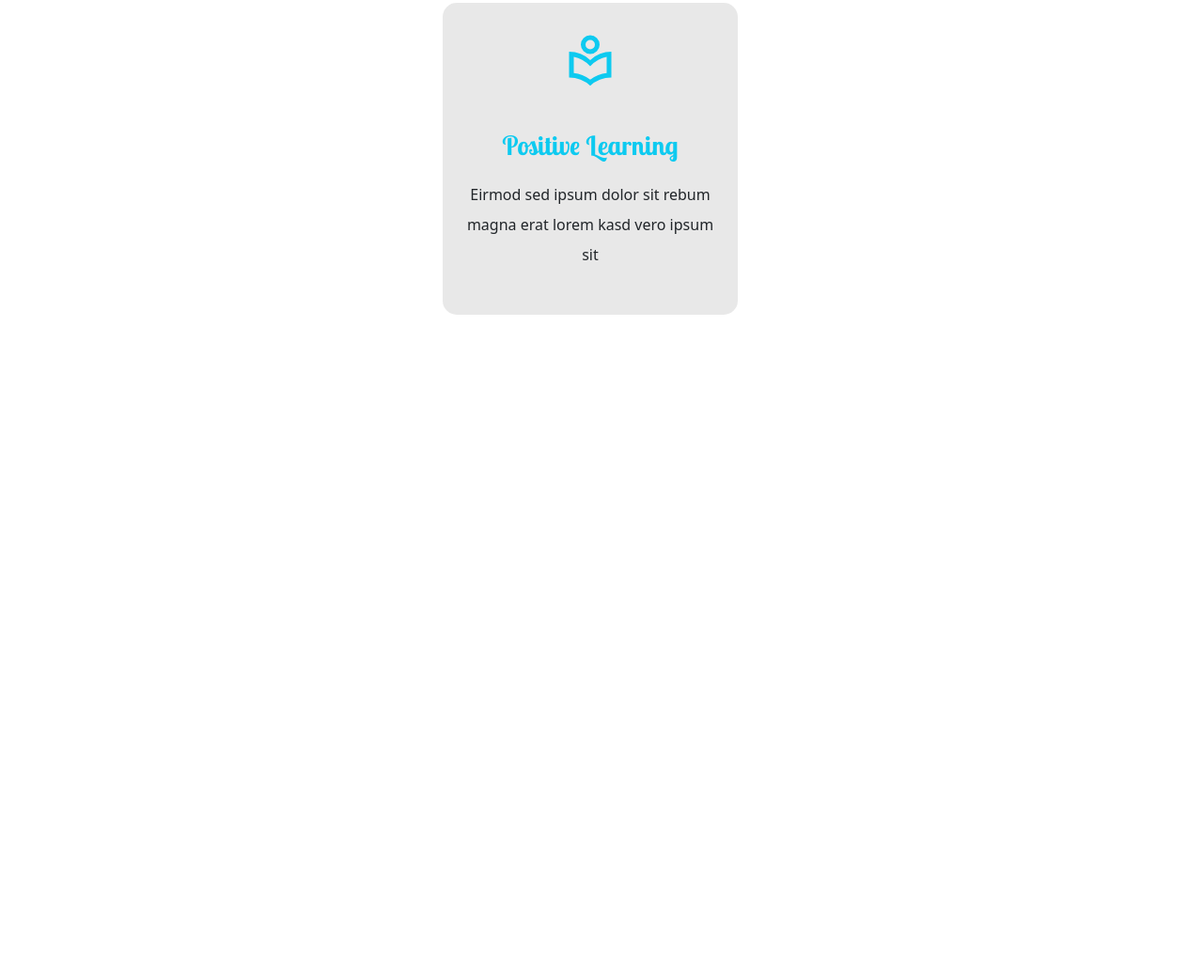
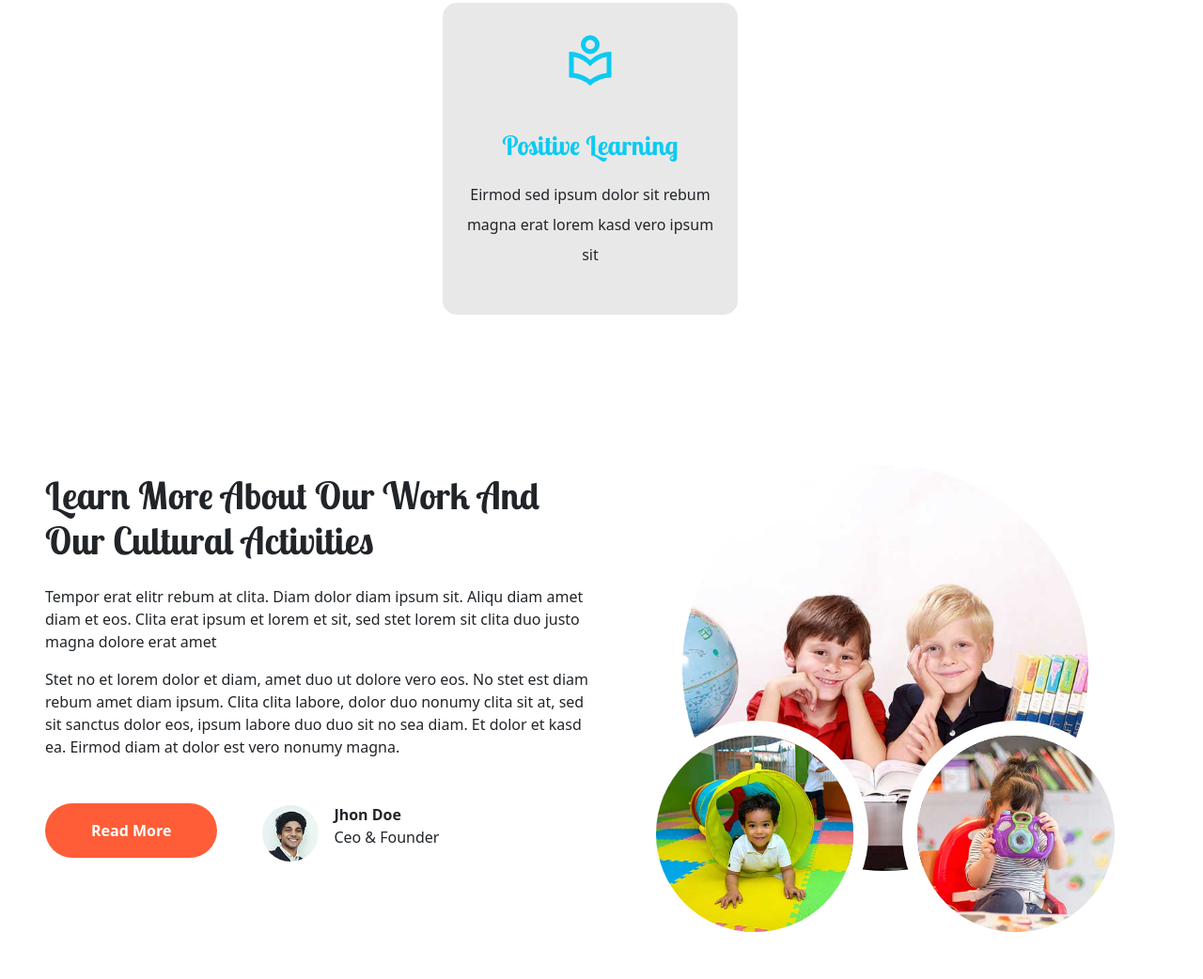
Before and after one commit to sajon01/Kidder-clone, a plain HTML site: page index.html in a window 1280 px wide. Shown: the part 1344-2386 px from the top of the page at 94% size. Before the commit the page ends 1679 px from the top, so only its background shows below. Drawn offline with nearby package versions, Linux system fonts and the light colour scheme.

Commit message:
activities section

```diff
--- a/index.html
+++ b/index.html
@@ -135,6 +135,37 @@
             </div>
 
     </section>
+
+<!-- activities section -->
+
+    <section class="container-fluid activities my-5 px-5">
+        <div class="row d-flex flex-column flex-md-row align-items-center">
+            <div class="col col-md-6">
+                <h1 class="mb-4">
+                    Learn More About Our Work And Our Cultural Activities
+                </h1>
+                <p>Tempor erat elitr rebum at clita. Diam dolor diam ipsum sit. Aliqu diam amet diam et eos. Clita erat ipsum et lorem et sit, sed stet lorem sit clita duo justo magna dolore erat amet</p>
+                <p>Stet no et lorem dolor et diam, amet duo ut dolore vero eos. No stet est diam rebum amet diam ipsum. Clita clita labore, dolor duo nonumy clita sit at, sed sit sanctus dolor eos, ipsum labore duo duo sit no sea diam. Et dolor et kasd ea. Eirmod diam at dolor est vero nonumy magna.</p>
+                <div class="d-flex mt-5 gap-5">
+                   <div>
+                    <button type="button" class="btn fw-bold py-3 px-5">Read More</button>
+                   </div>
+                <div class="d-flex align-items-center ">
+                    <img style="width: 60px;" class="rounded-circle" src="./images/user.jpg" alt="">
+                    <div class="ps-3">
+                        <b>Jhon Doe</b>
+                        <p>Ceo & Founder</p>
+                    </div>
+                </div>
+                </div>
+            </div>
+            <div class="col col-md-6 activities-img my-5 py-5 d-flex justify-content-center">
+                <img class="rounded-circle img-fluid" src="./images/about-1.jpg" alt="">
+                <img class="rounded-circle" src="./images/about-2.jpg" alt="">
+                <img class="rounded-circle" src="./images/about-3.jpg" alt="">
+            </div>
+        </div>
+    </section>
 </main>
 
 
--- a/stules.css
+++ b/stules.css
@@ -24,6 +24,12 @@ h3{
 }
 
 .navbar .btn{
+    background-color: #FE5D37;
+    color: #fff;
+    border-radius: 30px;
+}
+
+.btn{
     background-color: #FE5D37;
     color: #fff;
     border-radius: 30px;
@@ -105,6 +111,40 @@ h3{
     background-color: rgb(240, 240, 240);
 }
 
+.activities-img{
+    position: relative;
+}
+
+.activities-img img{
+    border: 1rem solid #fff;
+}
+
+.activities-img img:nth-child(1){
+    width: 80%;
+}
+
+.activities-img img:nth-child(2){
+    position: absolute;
+    top: 60%;
+    right: 53%;
+    width: 40%;
+}
+
+.activities-img img:nth-child(3){
+    position: absolute;
+    top: 60%;
+    left: 53%;
+    width: 40%;
+}
+
+
+
+
+
+.activities-img img:hover{
+    border: 1rem solid #FE5D37;
+}
+
 
 @media (max-width: 767px){
     .facilities-box{
```
